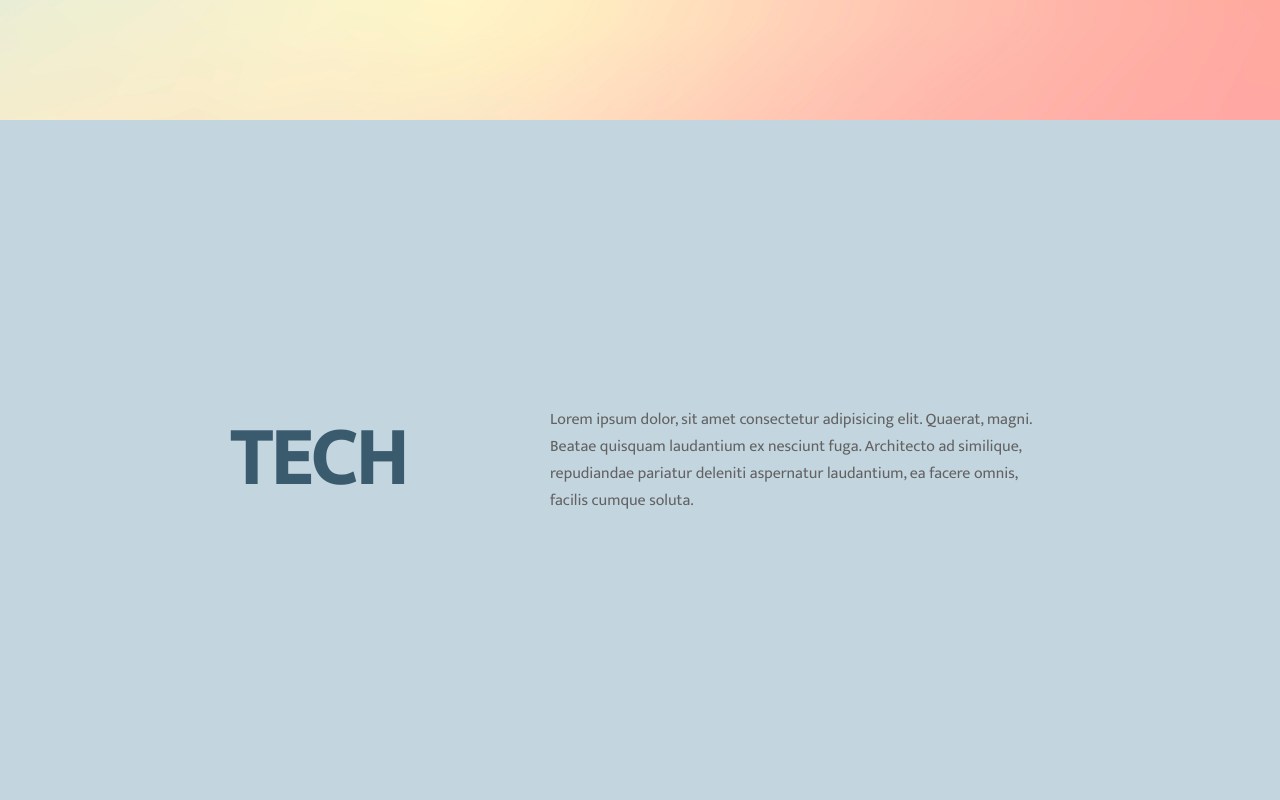
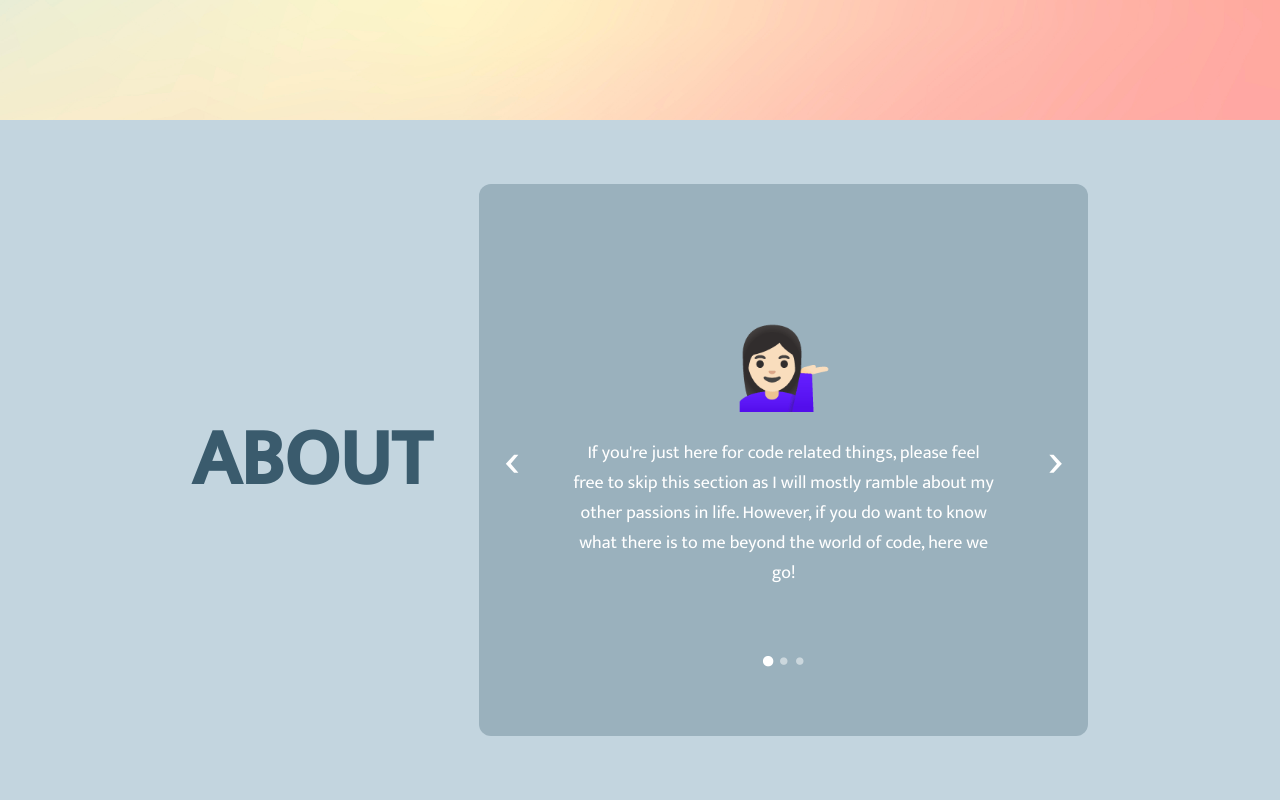
Before and after one commit to lindabertling/lindas-portfolio, a Next.js app: page / in a window 1280 px wide. Shown: the part 680-1480 px from the top of the page. Built offline with nearby package versions, Linux system fonts and the light colour scheme; a web font is replaced by a local one.

Commit message:
converted tech section to about section, added about slider

```diff
--- a/src/app/page.jsx
+++ b/src/app/page.jsx
@@ -1,6 +1,6 @@
 "use client";
 
-import TechOverviewSection from "@/components/TechOverviewSection";
+import AboutSection from "@/components/AboutSection";
 import styles from "./page.module.css";
 import HeroSection from "@/components/HeroSection";
 import SkillsSection from "@/components/SkillsSection";
@@ -12,7 +12,7 @@ export default function Home() {
     <main className={styles.main}>
       <Navbar />
       <HeroSection />
-      <TechOverviewSection />
+      <AboutSection />
       <SkillsSection />
       <ContactSection />
     </main>
--- /dev/null
+++ b/src/components/AboutSection.jsx
@@ -0,0 +1,52 @@
+import React from "react";
+import classes from "./aboutSection.module.css";
+import AboutSlider from "./AboutSlider";
+import Link from "next/link";
+
+const AboutSection = () => {
+  const salsaVideoUrl = "https://www.youtube.com/shorts/aZLHge2u18M";
+  const slides = [
+    {
+      id: 0,
+      heading: "💁🏻‍♀️",
+      content:
+        "If you're just here for code related things, please feel free to skip this section as I will mostly ramble about my other passions in life. However, if you do want to know what there is to me beyond the world of code, here we go!",
+    },
+    {
+      id: 1,
+      heading: "🧶",
+      content:
+        "I love a good craft, whether it be digital or something I can actually hold in my hands. I always have at least one work in progress on my knitting needles but you could also find me with a hammer or screwdriver in hand DIYing of fixing something. I simply like to make things happen. Whether it's physical crafting or finding creative solutions to real-life challenges, there is just something about turning ideas into reality.",
+    },
+    {
+      id: 2,
+      heading: "💃🏻",
+      content: (
+        <>
+          Another passion in my life is dancing, more specifically Cuban Salsa -
+          it is truly one of the best things in life! If you're curious about
+          salsa, you can find a short video of me dancing{" "}
+          <Link
+            href={salsaVideoUrl}
+            target="_blank"
+            style={{ textDecorationLine: "underline" }}
+          >
+            here
+          </Link>
+          .
+        </>
+      ),
+    },
+  ];
+
+  return (
+    <section className={classes.aboutSectionWrapper} id="about">
+      <div className={classes.aboutContent}>
+        <h3>ABOUT</h3>
+        <AboutSlider slides={slides} />
+      </div>
+    </section>
+  );
+};
+
+export default AboutSection;
--- /dev/null
+++ b/src/components/AboutSlider.jsx
@@ -0,0 +1,68 @@
+import React, { useEffect, useState } from "react";
+import classes from "./aboutSlider.module.css";
+
+const AboutSlider = ({ slides }) => {
+  const [currentIndex, setCurrentIndex] = useState(0);
+  const [consoleLogged, setConsoleLogged] = useState();
+
+  useEffect(() => {
+    if (!consoleLogged) {
+      console.log(
+        "Hi there! 👋🏻 I'm so excited you want to learn more about me. 🙌🏼"
+      );
+      setConsoleLogged(true);
+    }
+  }, [currentIndex, consoleLogged]);
+
+  const goToPrevious = () => {
+    const isFirstSlide = currentIndex === 0;
+    const newIndex = isFirstSlide ? slides.length - 1 : currentIndex - 1;
+    setCurrentIndex(newIndex);
+  };
+
+  const goToNext = () => {
+    const isLastSlide = currentIndex === slides.length - 1;
+    const newIndex = isLastSlide ? 0 : currentIndex + 1;
+    setCurrentIndex(newIndex);
+  };
+
+  const goToSlide = (slideIndex) => {
+    setCurrentIndex(slideIndex);
+  };
+
+  return (
+    <div className={classes.slider}>
+      <div
+        className={`${classes.arrow} ${classes.left}`}
+        onClick={goToPrevious}
+      >
+        ‹
+      </div>
+      <div className={`${classes.arrow} ${classes.right}`} onClick={goToNext}>
+        ›
+      </div>
+      <div className={classes.slideContentContainer}>
+        <div className={classes.slideMainContent}>
+          <h3>{slides[currentIndex].heading}</h3>
+          <p>{slides[currentIndex].content}</p>
+        </div>
+
+        <div className={classes.dotsContainer}>
+          {slides.map((slide, slideIndex) => (
+            <div
+              key={slideIndex}
+              className={`${classes.dot} ${
+                slideIndex === currentIndex ? classes.current : ""
+              }`}
+              onClick={() => goToSlide(slideIndex)}
+            >
+              ⏺
+            </div>
+          ))}
+        </div>
+      </div>
+    </div>
+  );
+};
+
+export default AboutSlider;
--- a/src/components/ContactSection.jsx
+++ b/src/components/ContactSection.jsx
@@ -11,11 +11,18 @@ const ContactSection = () => {
           <br />
           Please don't hesitate to{" "}
           <span>
-            <a href="mailto:lindabertling@hotmail.com">pop me an email</a>
+            <a href="mailto:lindabertling@hotmail.com" target="_blank">
+              pop me an email
+            </a>
           </span>{" "}
           at lindabertling@hotmail.com or via{" "}
           <span>
-            <a href="https://www.linkedin.com/in/linda-bertling/">LinkedIn</a>
+            <a
+              href="https://www.linkedin.com/in/linda-bertling/"
+              target="_blank"
+            >
+              LinkedIn
+            </a>
           </span>
           . I'd love to hear from you! 💌
         </p>
--- a/src/components/TechOverviewSection.jsx
+++ /dev/null
@@ -1,20 +0,0 @@
-import React from "react";
-import classes from "./techOverviewSection.module.css";
-
-const TechOverviewSection = () => {
-  return (
-    <section className={classes.techSectionWrapper}>
-      <div className={classes.techOverviewContent}>
-        <h3>TECH</h3>
-        <p>
-          Lorem ipsum dolor, sit amet consectetur adipisicing elit. Quaerat,
-          magni. Beatae quisquam laudantium ex nesciunt fuga. Architecto ad
-          similique, repudiandae pariatur deleniti aspernatur laudantium, ea
-          facere omnis, facilis cumque soluta.
-        </p>
-      </div>
-    </section>
-  );
-};
-
-export default TechOverviewSection;
--- a/src/components/techOverviewSection.module.css
+++ b/src/components/aboutSection.module.css
@@ -1,4 +1,4 @@
-.techSectionWrapper {
+.aboutSectionWrapper {
   background-color: #c3d5df;
   width: 100vw;
   height: 85vh;
@@ -6,20 +6,23 @@
   display: flex;
   justify-content: center;
   align-items: center;
+  padding: 64px 15vw;
 }
 
-.techOverviewContent {
-  width: 820px;
+.aboutContent {
+  width: 100%;
+  height: 100%;
   display: flex;
   justify-content: space-between;
   align-items: center;
+  gap: 48px;
 }
 
-.techOverviewContent h3 {
+.aboutContent h3 {
   color: #3a5b6d;
 }
 
-.techOverviewContent p {
-  width: 500px;
-  color: #626262;
+.aboutContent p {
+  color: #fff;
+  font-size: 18px;
 }
--- /dev/null
+++ b/src/components/aboutSlider.module.css
@@ -0,0 +1,61 @@
+.slider {
+  height: 100%;
+  position: relative;
+  text-align: center;
+}
+
+.slideContentContainer {
+  background-color: #3a5b6d4c;
+  border-radius: 12px;
+  height: 100%;
+  width: 100%;
+  padding: 24px;
+  display: flex;
+  flex-direction: column;
+  justify-content: center;
+  align-items: center;
+}
+
+.slideMainContent {
+  width: 75%;
+  height: 80%;
+  display: flex;
+  flex-direction: column;
+  align-items: center;
+  justify-content: center;
+}
+
+.dotsContainer {
+  display: flex;
+  justify-content: center;
+}
+
+.dot {
+  margin: 0 4px;
+  color: #ffffff7d;
+  cursor: pointer;
+}
+
+.current {
+  transform: scale(1.4);
+  transition: 0.4s;
+  color: #fff;
+}
+
+.arrow {
+  position: absolute;
+  top: 50%;
+  transform: translate(0, -50%);
+  font-size: 56px;
+  color: #fff;
+  z-index: 1;
+  cursor: pointer;
+}
+
+.left {
+  left: 24px;
+}
+
+.right {
+  right: 24px;
+}
```
